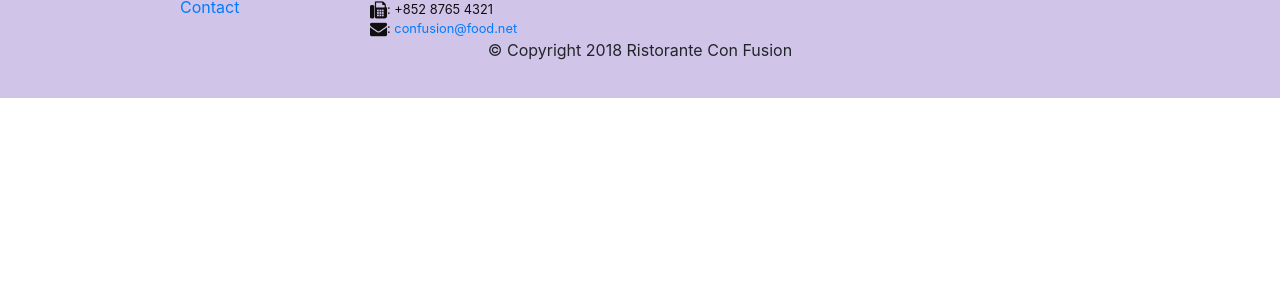
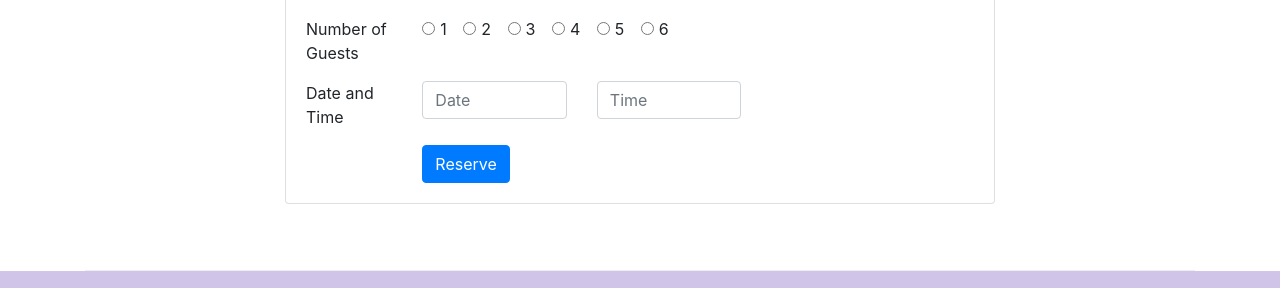
Before and after one commit to pabragin/bootstrap-test, a website: page index.html in a window 1280 px wide. Shown: the part 1663-1951 px from the top of the page. Before the commit the page ends 1761 px from the top, so only its background shows below. Drawn offline with nearby package versions, Linux system fonts and the light colour scheme.

Commit message:
Assesment 2

```diff
--- a/index.html
+++ b/index.html
@@ -41,7 +41,14 @@
                     <p>We take inspiration from the World's best cuisines, and create a unique fusion experience. Our lipsmacking creations will tickle your culinary senses!</p>
                 </div>
                 <div class="col-12 col-sm-6">
-                    <img src="img/logo.png" class="img-fluid">
+                    <div class="row align-items-center">
+                        <div class="col-12 col-sm-6">
+                            <img src="img/logo.png" class="img-fluid">
+                        </div>
+                        <div class="col-12 col-sm-6">
+                            <a class="btn btn-sm btn-warning btn-block" href="#form">Reserve Table</a>
+                        </div>
+                    </div>
                 </div>
             </div>
         </div>
@@ -70,8 +77,14 @@
                 <h3>This Month's Promotions</h3>
             </div>
             <div class="col col-sm col-md">
-                <h2>Weekend Grand Buffet</h2>
-                <p>Featuring mouthwatering combinations with a choice of five different salads, six enticing appetizers, six main entrees and five choicest desserts. Free flowing bubbly and soft drinks. All for just $19.99 per person </p>
+                <div class="media">
+                    <div class="media-body">
+                        <h2 class="mt-0">Weekend Grand Buffet <span class="badge badge-danger">NEW</span></h2>
+                        <p>Featuring mouthwatering combinations with a choice of five different salads, six enticing appetizers, six main entrees and five choicest desserts. Free flowing bubbly and soft drinks. All for just $19.99 per person </p>
+                    </div>
+                    <img class="d-flex mr-3 img-thumbnail align-self-center"
+                         src="img/buffet.png" alt="buffet">
+                </div>
             </div>
         </div>
 
@@ -87,6 +100,76 @@
                         <h2 class="mt-0">Alberto Somayya</h2>
                         <h4>Executive Chef</h4>
                         <p>Award winning three-star Michelin chef with wide International experience having worked closely with whos-who in the culinary world, he specializes in creating mouthwatering Indo-Italian fusion experiences. </p>
+                    </div>
+                </div>
+            </div>
+        </div>
+        <div class="row row-content align-items-center justify-content-center" id="form">
+            <div class="col-12 col-sm-8">
+                <div class="card">
+                    <h3 class="card-header bg-warning text-white">Reserve a Table</h3>
+                    <div class="card-body">
+                        <form>
+                            <div class="row mb-3">
+                                <div class="col-12 col-md-2">
+                                    Number of Guests
+                                </div>
+                                <div class="form-group col-12 col-md-10">
+                                    <div class="form-check form-check-inline">
+                                        <input class="form-check-input" type="radio" name="numberOne" id="numberOne" value="1">
+                                        <label class="form-check-label" for="numberOne">
+                                            1
+                                        </label>
+                                    </div>
+                                    <div class="form-check form-check-inline">
+                                        <input class="form-check-input" type="radio" name="numberTwo" id="numberTwo" value="2">
+                                        <label class="form-check-label" for="numberOne">
+                                            2
+                                        </label>
+                                    </div>
+                                    <div class="form-check form-check-inline">
+                                        <input class="form-check-input" type="radio" name="numberThree" id="numberThree" value="3">
+                                        <label class="form-check-label" for="numberThree">
+                                            3
+                                        </label>
+                                    </div>
+                                    <div class="form-check form-check-inline">
+                                        <input class="form-check-input" type="radio" name="numberFour" id="numberFour" value="4">
+                                        <label class="form-check-label" for="numberFour">
+                                            4
+                                        </label>
+                                    </div>
+                                    <div class="form-check form-check-inline">
+                                        <input class="form-check-input" type="radio" name="numberFive" id="numberFive" value="5">
+                                        <label class="form-check-label" for="numberFive">
+                                            5
+                                        </label>
+                                    </div>
+                                    <div class="form-check form-check-inline">
+                                        <input class="form-check-input" type="radio" name="numberSix" id="numberSix" value="5">
+                                        <label class="form-check-label" for="numberSix">
+                                            6
+                                        </label>
+                                    </div>
+                                </div>
+                            </div>
+                            <div class="row form-group">
+                                <div class="col-12 col-md-2">
+                                    Date and Time
+                                </div>
+                                <div class="col-12 col-md-3">
+                                    <input class="form-control" id="date" placeholder="Date">
+                                </div>
+                                <div class="col-12 col-md-3">
+                                    <input class="form-control" id="time" placeholder="Time">
+                                </div>
+                            </div>
+                            <div class="row">
+                                <div class="col-12 col-md-3 offset-md-2">
+                                    <button class="btn btn-primary" type="submit">Reserve</button>
+                                </div>
+                            </div>
+                        </form>
                     </div>
                 </div>
             </div>
```
Also changed, not shown: desktop.png.
